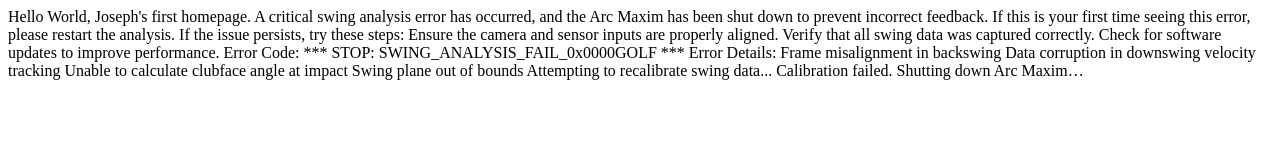
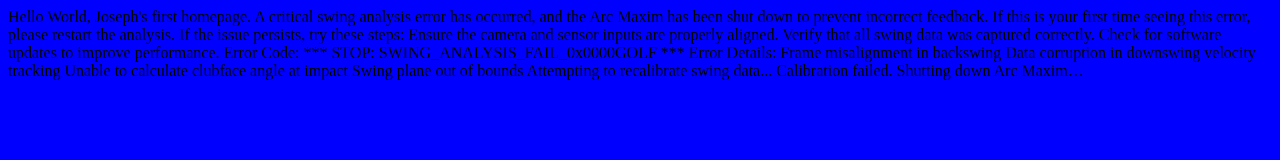
Before and after one commit to Jowsephtj/Jowsephtj.github.io, a plain HTML site: page index.html in a window 1280 px wide. Drawn offline with Linux system fonts and the light colour scheme.

Commit message:
Update style.css

```diff
--- a/style.css
+++ b/style.css
@@ -1,3 +1,3 @@
 body {
-    background-color:blue:
+    background-color:blue;
 }
```
